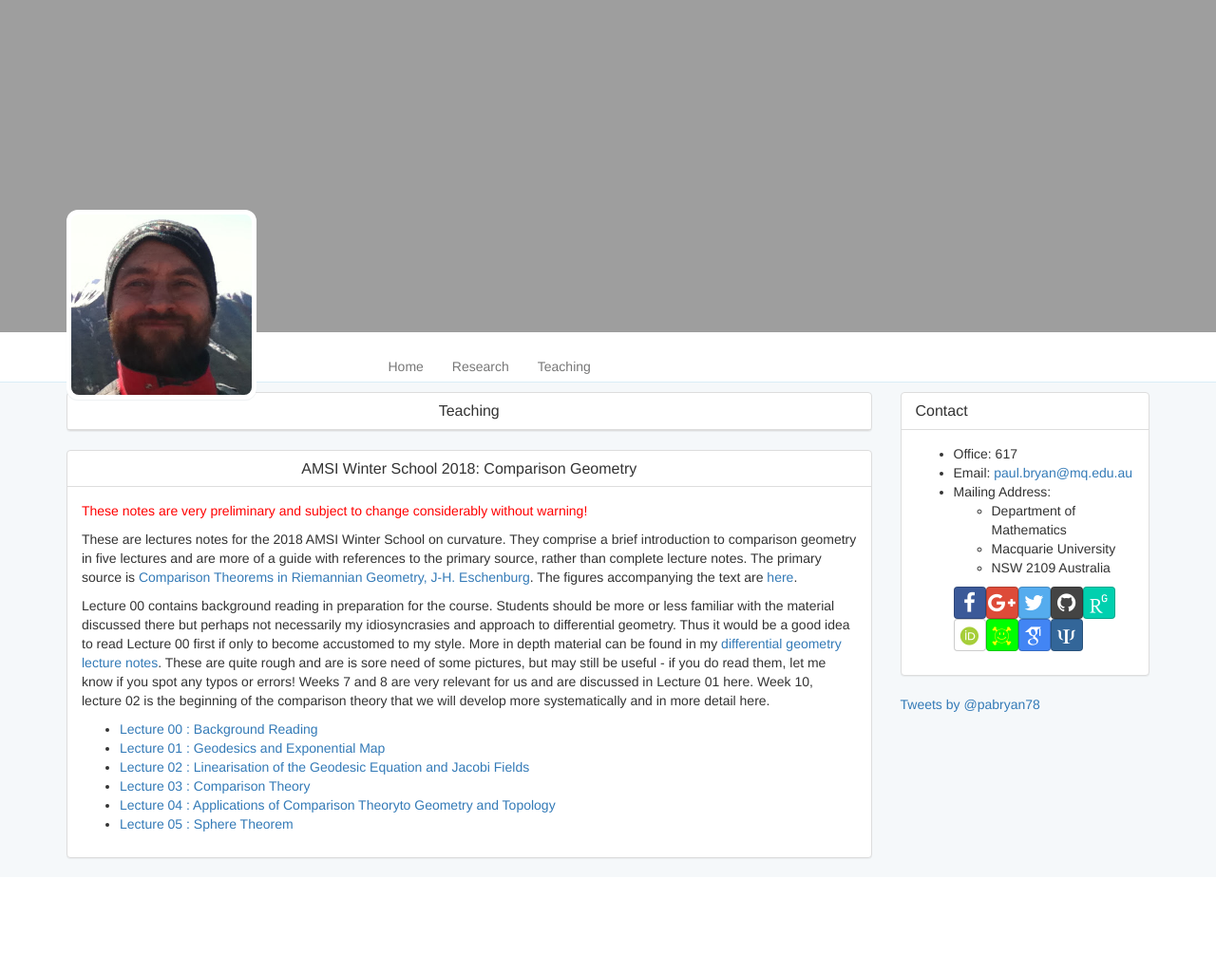
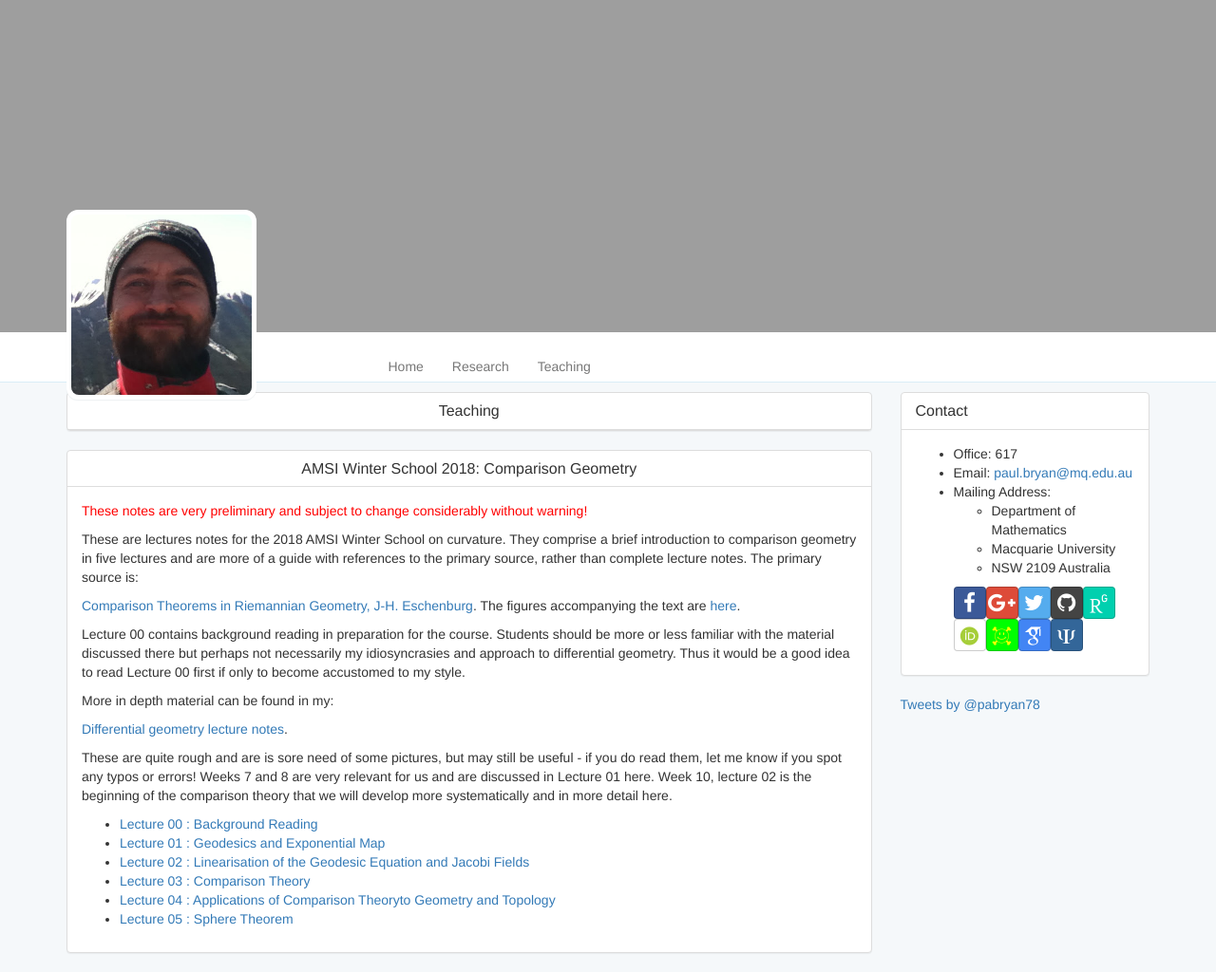
Before and after one commit to pabryan/pabryan.github.io, a Jekyll site: the page built from teaching/amsi_ws_2018/index.html, in a window 1280 px wide. Shown: the whole page at 95% size. Built offline with Jekyll 4.4.1, drawn with Linux system fonts in a browser that asks for light colours; some web fonts are replaced; comment, search, counter and statistics services are not loaded; before the commit the page ends 924 px from its top, so only the background shows below that.

Commit message:
Reformatted amsi_ws_2018 landing page to be clearer.

```diff
--- a/teaching/amsi_ws_2018/index.html
+++ b/teaching/amsi_ws_2018/index.html
@@ -11,8 +11,16 @@ description: "Paul Bryan: Mathematician - AMSI Winter School 2018"
   <div class="panel-body">
     <p style="color: red;">These notes are very preliminary and subject to change considerably without warning!<p>
 
-    <p>These are lectures notes for the 2018 AMSI Winter School on curvature. They comprise a brief introduction to comparison geometry in five lectures and are more of a guide with references to the primary source, rather than complete lecture notes. The primary source is <a href="http://myweb.rz.uni-augsburg.de/~eschenbu/comparison.pdf">Comparison Theorems in Riemannian Geometry, J-H. Eschenburg</a>. The figures accompanying the text are <a href="http://myweb.rz.uni-augsburg.de/~eschenbu/figures.pdf">here</a>.</p>
-    <p>Lecture 00 contains background reading in preparation for the course. Students should be more or less familiar with the material discussed there but perhaps not necessarily my idiosyncrasies and approach to differential geometry. Thus it would be a good idea to read Lecture 00 first if only to become accustomed to my style. More in depth material can be found in my <a href="/pdf/teaching/dg/dg.pdf">differential geometry lecture notes</a>. These are quite rough and are is sore need of some pictures, but may still be useful - if you do read them, let me know if you spot any typos or errors! Weeks 7 and 8 are very relevant for us and are discussed in Lecture 01 here. Week 10, lecture 02 is the beginning of the comparison theory that we will develop more systematically and in more detail here.</p>
+    <p>These are lectures notes for the 2018 AMSI Winter School on curvature. They comprise a brief introduction to comparison geometry in five lectures and are more of a guide with references to the primary source, rather than complete lecture notes. The primary source is:
+    </p>
+    <p>
+      <a href="http://myweb.rz.uni-augsburg.de/~eschenbu/comparison.pdf">Comparison Theorems in Riemannian Geometry, J-H. Eschenburg</a>. The figures accompanying the text are <a href="http://myweb.rz.uni-augsburg.de/~eschenbu/figures.pdf">here</a>.</p>
+    <p>Lecture 00 contains background reading in preparation for the course. Students should be more or less familiar with the material discussed there but perhaps not necessarily my idiosyncrasies and approach to differential geometry. Thus it would be a good idea to read Lecture 00 first if only to become accustomed to my style.</p>
+    <p>More in depth material can be found in my:</p>
+    <p>
+      <a href="/pdf/teaching/dg/dg.pdf">Differential geometry lecture notes</a>.
+    </p>
+    <p>These are quite rough and are is sore need of some pictures, but may still be useful - if you do read them, let me know if you spot any typos or errors! Weeks 7 and 8 are very relevant for us and are discussed in Lecture 01 here. Week 10, lecture 02 is the beginning of the comparison theory that we will develop more systematically and in more detail here.</p>
     <ul>
       <li><a href="{{ site.baseurl }}/teaching/amsi_ws_2018/l00">Lecture 00 : Background Reading</a></li>
       <li><a href="{{ site.baseurl }}/teaching/amsi_ws_2018/l01">Lecture 01 : Geodesics and Exponential Map</a></li>
```
